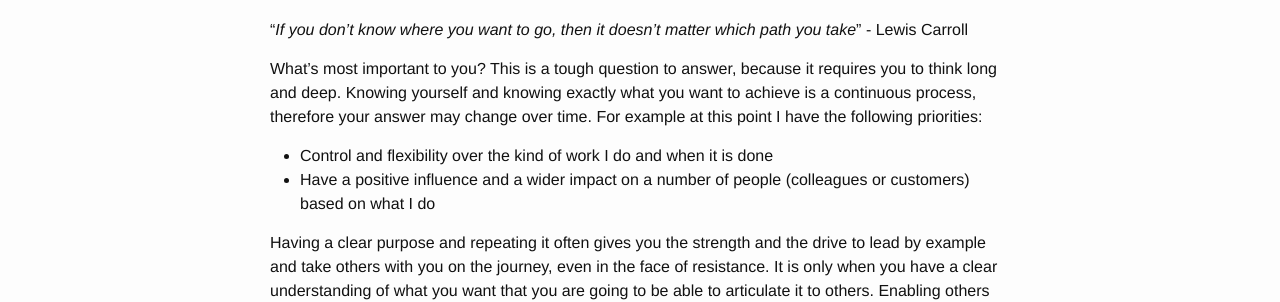
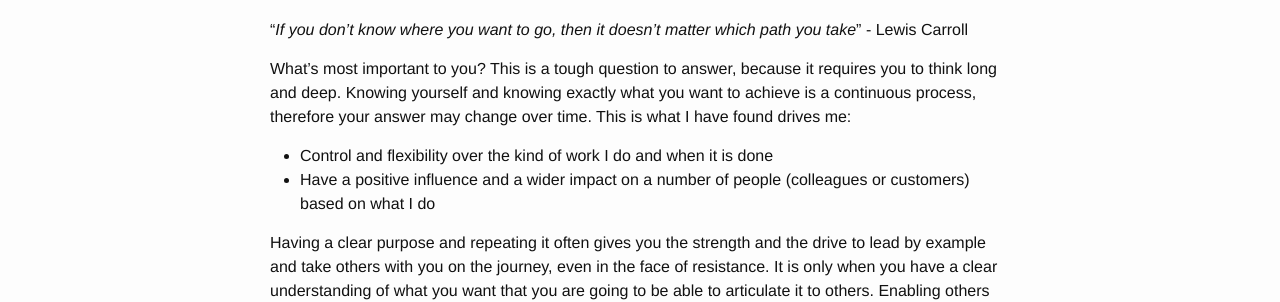
Before and after one commit to hemantksingh/hemantksingh.github.io, a Jekyll site: the page built from _posts/2020-03-01-six-rules-for-tech-leadership.markdown, in a window 1280 px wide and 900 px high. Shown: the part 482-784 px from the top of the window. Built offline with Jekyll 4.4.1, drawn with Linux system fonts in a browser that asks for light colours; comment, search, counter and statistics services are not loaded.

Commit message:
Update 2020-03-01-six-rules-for-tech-leadership.markdown

```diff
--- a/_posts/2020-03-01-six-rules-for-tech-leadership.markdown
+++ b/_posts/2020-03-01-six-rules-for-tech-leadership.markdown
@@ -15,7 +15,7 @@ Over the years I have lead some complex technical pieces of work with teams of v
 
 "*If you don't know where you want to go, then it doesn't matter which path you take*" - Lewis Carroll
 
-What's most important to you? This is a tough question to answer, because it requires you to think long and deep. Knowing yourself and knowing exactly what you want to achieve is a continuous process, therefore your answer may change over time. For example at this point I have the following priorities:
+What's most important to you? This is a tough question to answer, because it requires you to think long and deep. Knowing yourself and knowing exactly what you want to achieve is a continuous process, therefore your answer may change over time. This is what I have found drives me:
 
 * Control and flexibility over the kind of work I do and when it is done
 * Have a positive influence and a wider impact on a number of people (colleagues or customers) based on what I do
```
